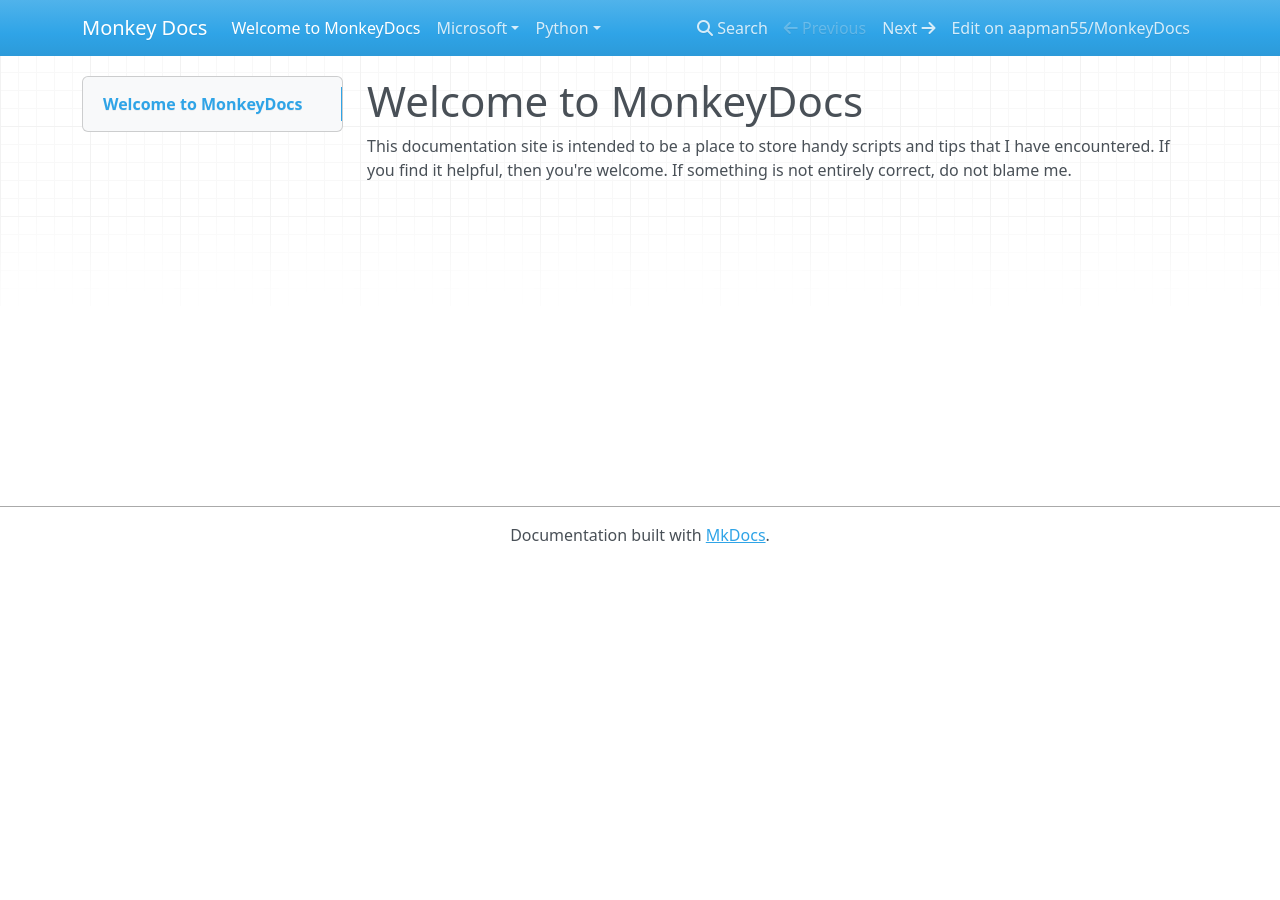
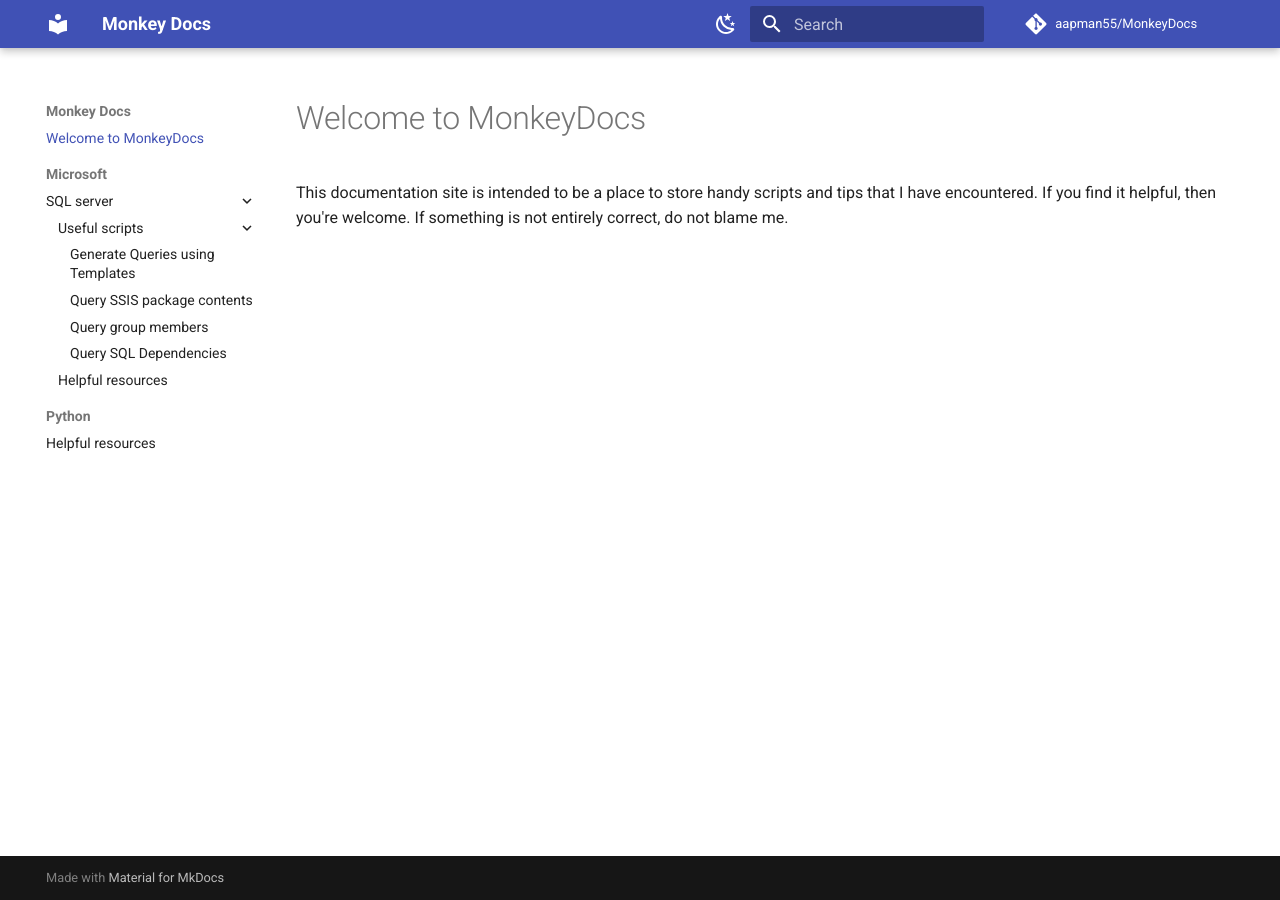
Before and after one commit to aapman55/MonkeyDocs, an MkDocs documentation site: the page built from docs/index.md, in a window 1280 px wide. Built offline with MkDocs 1.6.1 and Material for MkDocs 9.7.7, drawn with Linux system fonts in a browser that asks for light colours; nearby versions of some CDN libraries; comment, search, counter and statistics services are not loaded; some of the changed lines change nothing that is shown.

Commit message:
Fix the deliberate error
Using build to test works.

```diff
--- a/mkdocs.yml
+++ b/mkdocs.yml
@@ -8,7 +8,7 @@ site_description: >-
 
 # Theme
 theme:
-#  name: material
+  name: material
   features:
     - content.code.annotate
     - navigation.expand
```
